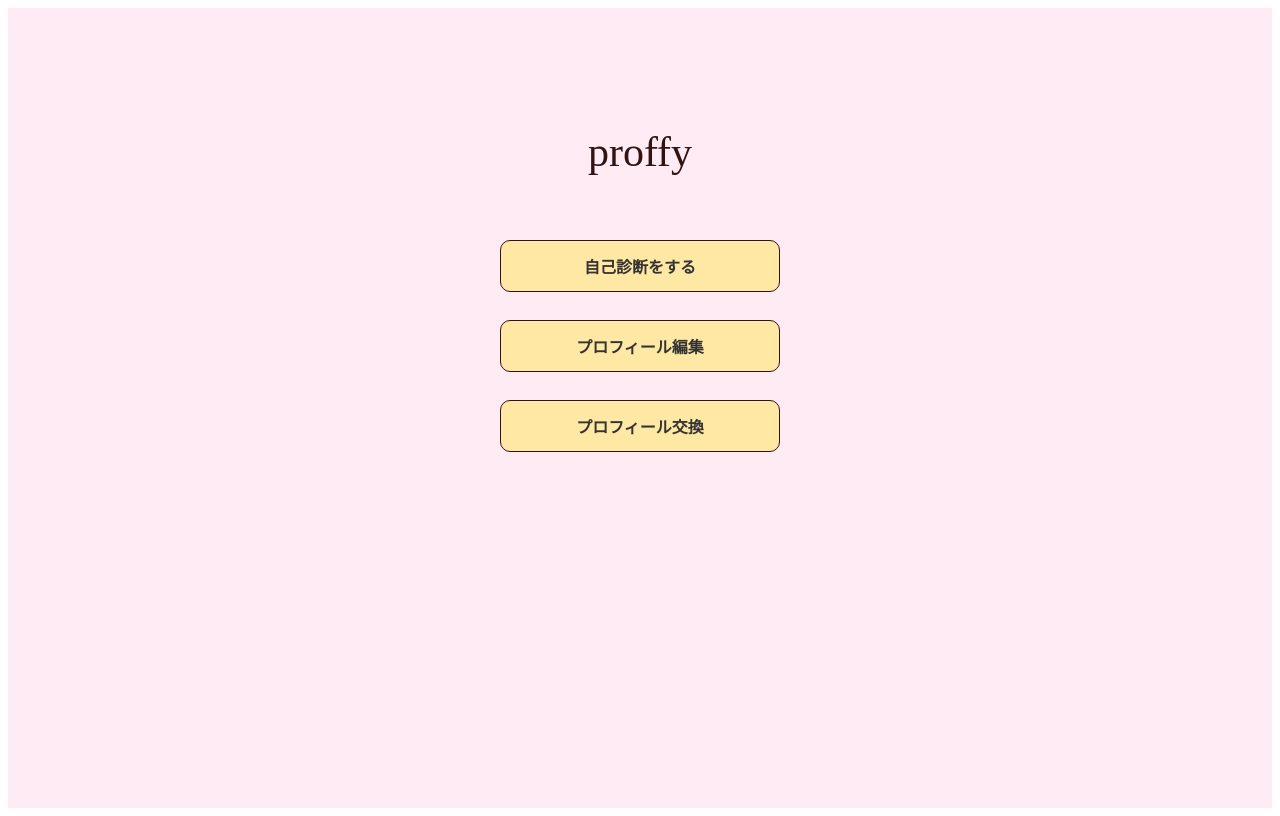
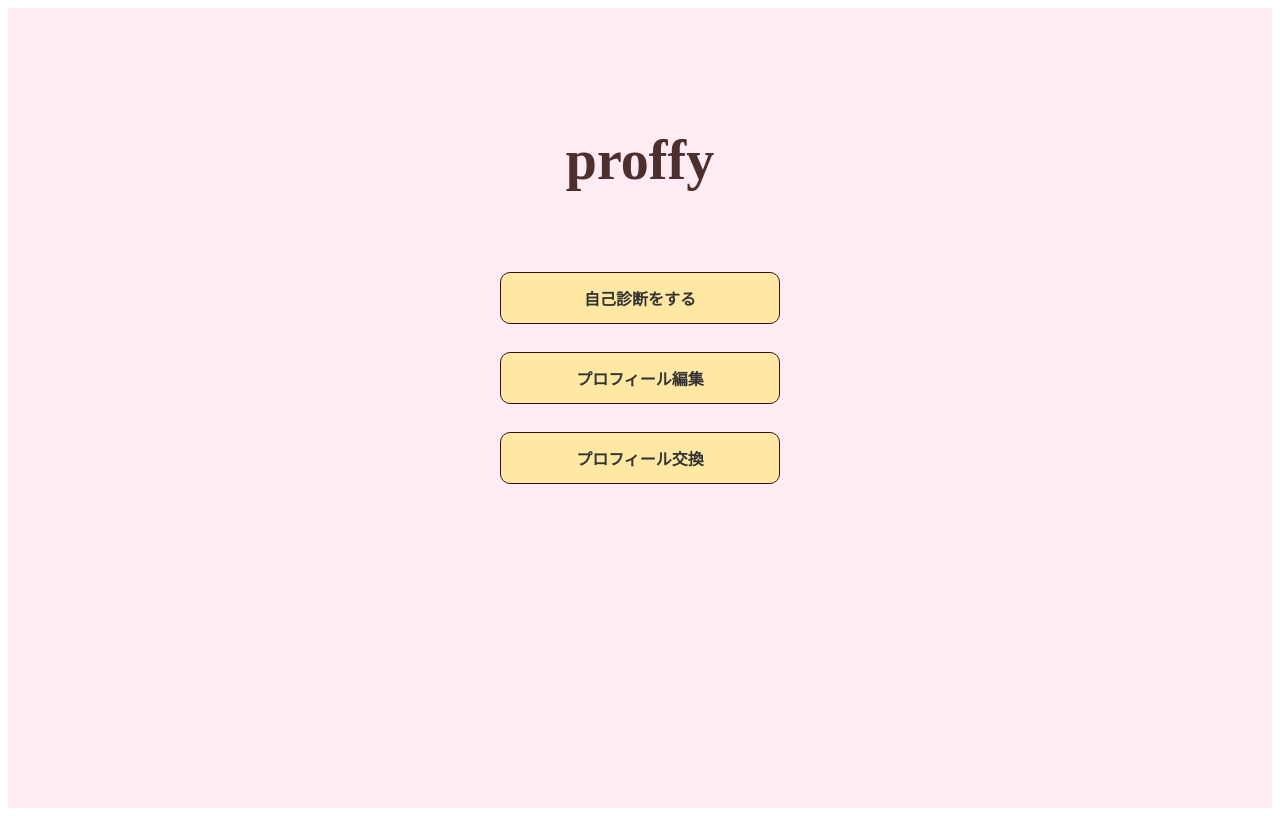
Before and after one commit to okome7/group5-name-web-app, a Vue app: page /top in a window 1280 px wide. Built offline with nearby package versions, Linux system fonts and the light colour scheme.

Commit message:
タイトルを統一に修正

```diff
--- a/src/views/TopView.vue
+++ b/src/views/TopView.vue
@@ -78,11 +78,11 @@ const goTo = (page) => {
 .app-title {
   width: 100%;
   margin: 0 0 64px;
-
-  color: #311313;
-  font-size: clamp(30px, 5vw, 42px);
-  font-weight: 300;
   text-align: center;
+  font-size: 56px;
+  font-family: "Times New Roman", serif;
+  color: #4d2f2f;
+  margin-bottom: 80px;
 }
 
 .button-group {
```
